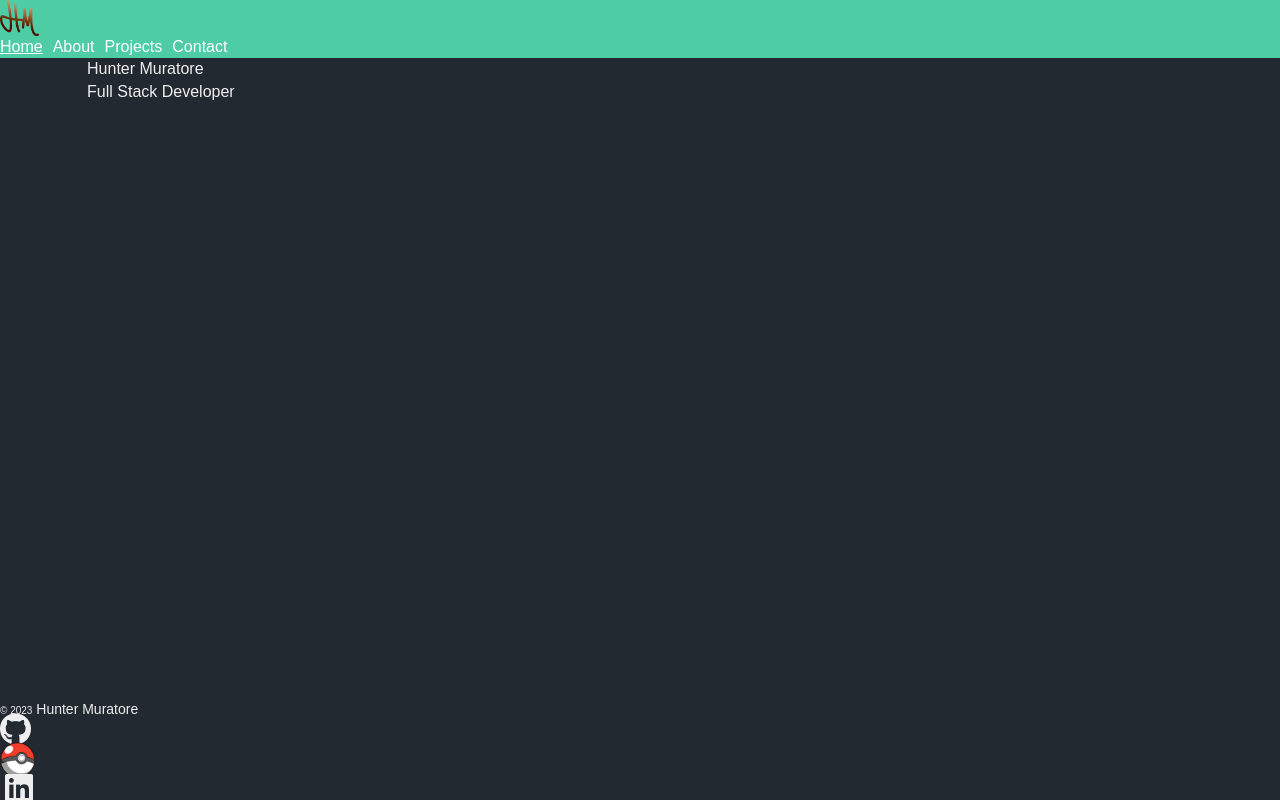
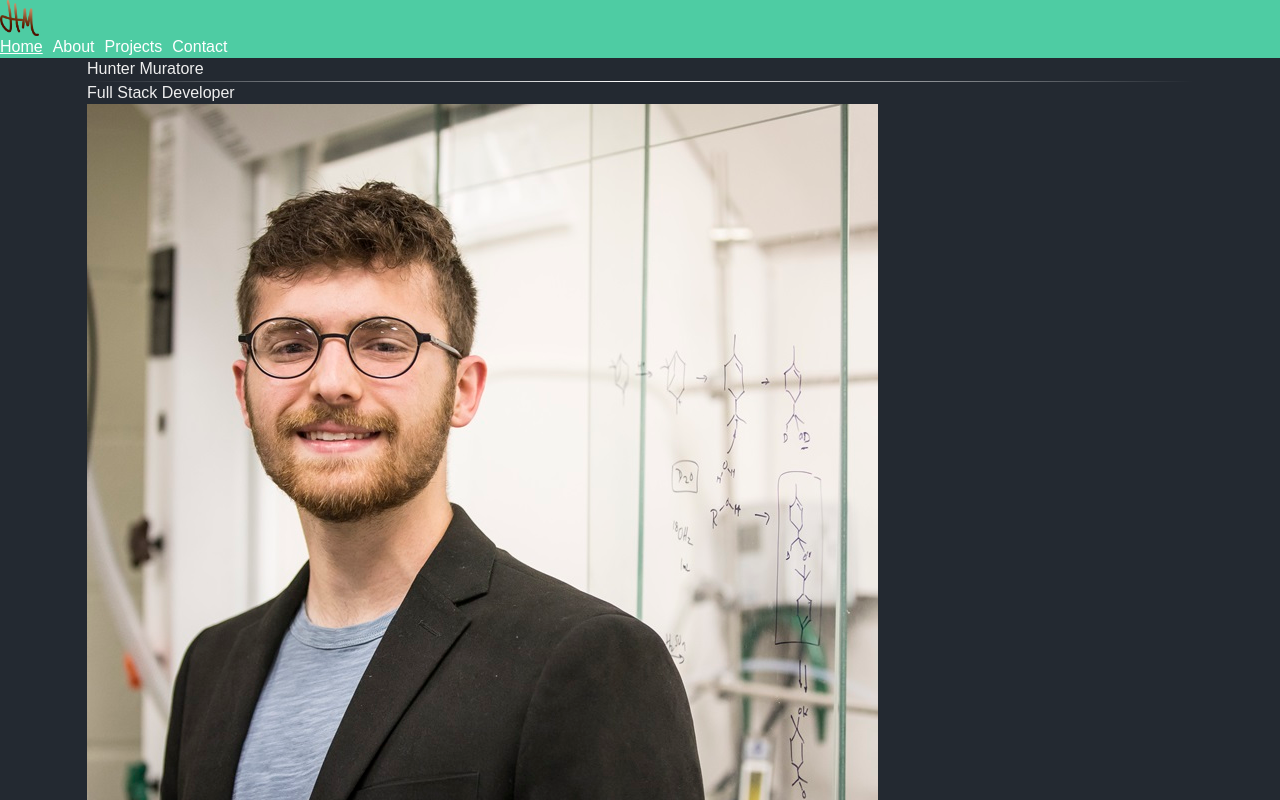
Before and after one commit to HunterMuratore/Portfolio, a React (Vite) app: page / in a window 1280 px wide. Shown: the top 800 px of the page. Built offline with nearby package versions, Linux system fonts and the light colour scheme.

Commit message:
Home page

```diff
--- a/src/index.scss
+++ b/src/index.scss
@@ -72,6 +72,11 @@ header {
 .home {
   padding: 0 5%;
 
+  hr {
+    background: linear-gradient(to right, rgba(255, 255, 255, 0), rgba(255, 255, 255, 1), rgba(255, 255, 255, 0));
+    height: 1px;
+    border: none;
+  }
 }
 
 .contact {
@@ -147,7 +152,8 @@ header {
     }
   }
 
-  p, p * {
+  p,
+  p * {
     font-family: 'pokemon';
     color: $theme-text;
   }
--- a/src/pages/Home.jsx
+++ b/src/pages/Home.jsx
@@ -1,8 +1,16 @@
+import headshot from '../images/Hunter_Headshot.jpg'
+
 function Home() {
     return (
-        <section className="home text-center mb-3">
-            <h1 className="text-3xl font-bold mt-10 mb-5">Hunter Muratore</h1>
-            <h2 className="text-3xl font-bold mb-5">Full Stack Developer</h2>
+        <section className="home flex flex-col items-center gap-6 text-center mb-3">
+            <div className="mx-auto">
+                <div>
+                    <h1 className="text-3xl font-bold mt-10 mb-5">Hunter Muratore</h1>
+                    <hr className="w-[300px] mx-auto" />
+                    <h2 className="text-3xl font-bold mt-5 mb-10">Full Stack Developer</h2>
+                </div>
+                <img className='max-h-[500px]' src={headshot} alt="Hunter Headshot" />
+            </div>
         </section>
     )
 }
```
